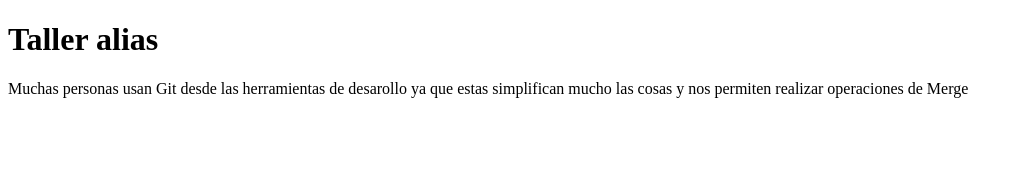
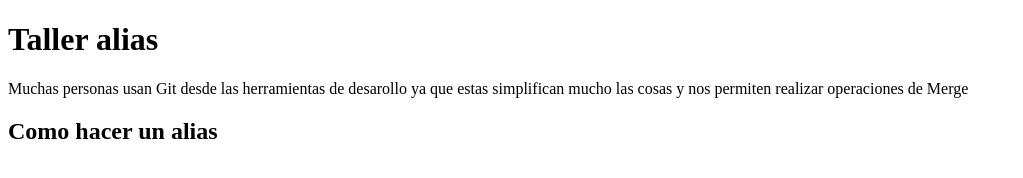
Before and after one commit to Carop1/proyectosJs, a plain HTML site: page index.html in a window 1280 px wide. Shown: the whole page, without its empty margins (0-1023 px from the left). Drawn offline with Linux system fonts and the light colour scheme.

Commit message:
Cuarto commit

```diff
--- a/index.html
+++ b/index.html
@@ -9,7 +9,7 @@
     <div class="container">
         <h1>Taller alias</h1>
         <p> Muchas personas usan Git desde las herramientas de desarollo ya que estas simplifican mucho las cosas y nos permiten realizar operaciones de Merge </p>
-
+        <h2>Como hacer un alias</h2>
     </div>
 </body>
 </html>
```
